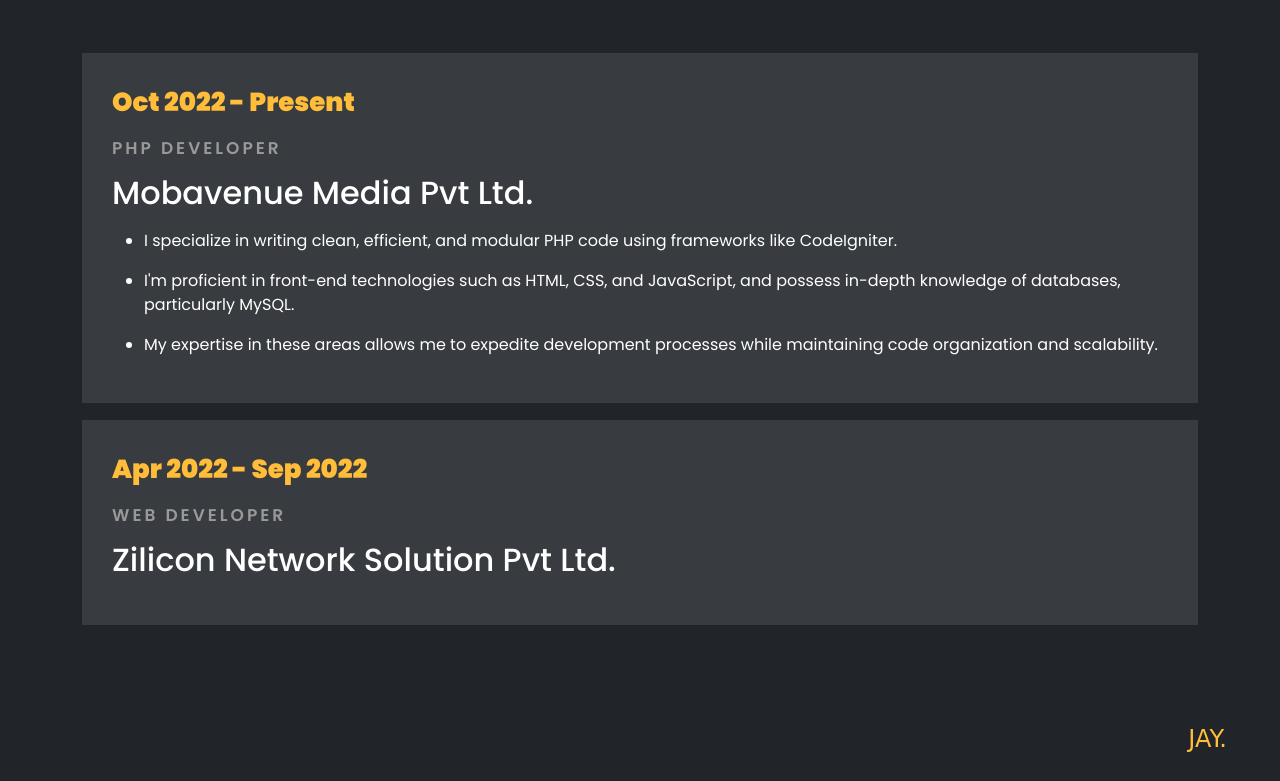
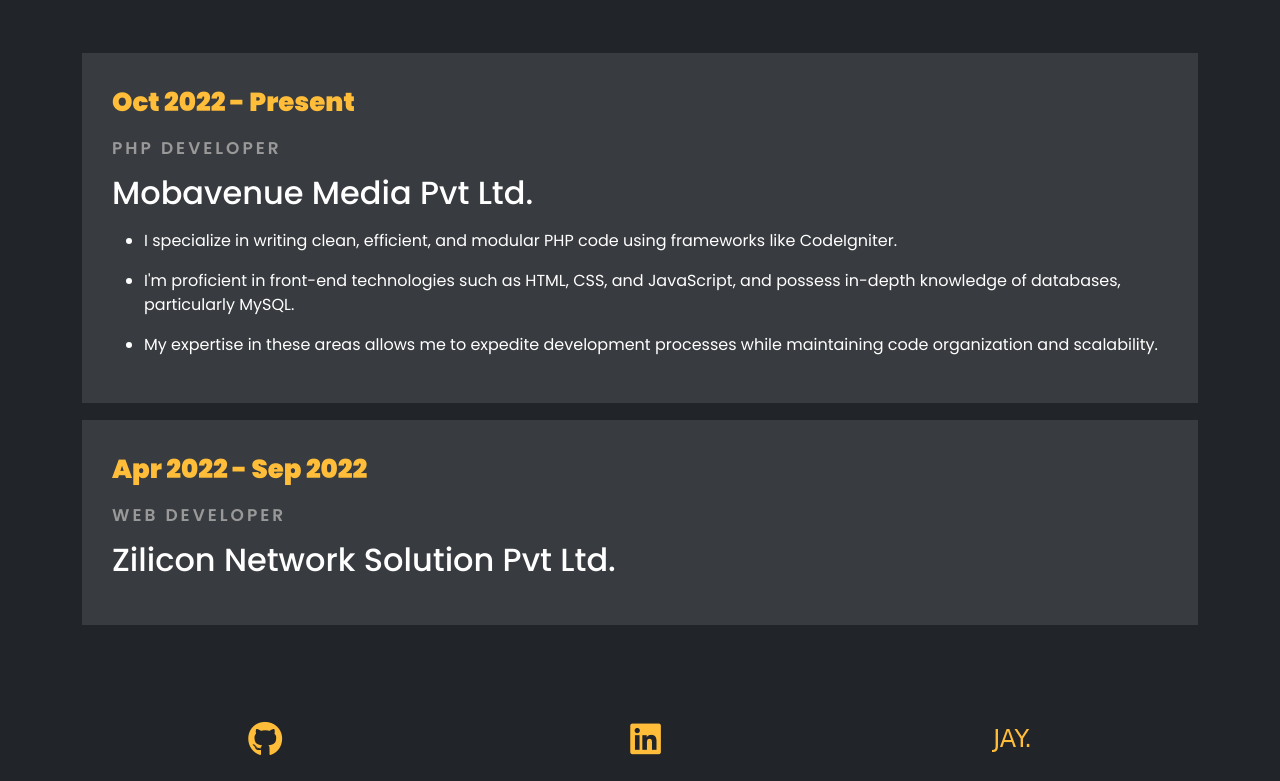
Before and after one commit to jayKanojiya1/jay_portfolio, a plain HTML site: page index.html in a window 1280 px wide. Shown: the part 1960-2741 px from the top of the page. Drawn offline with nearby package versions, Linux system fonts and the light colour scheme.

Commit message:
first commit

```diff
--- a/index.html
+++ b/index.html
@@ -261,7 +261,12 @@
 
   </main>
   <footer class="bg-dark">
-    <p class="mb-0 foot-para fs-4 pb-4">JAY.</p>
+    <div class="container foot-icon">
+      <a href="https://github.com/jayKanojiya1" target="_blank"><i class="fa-brands fa-github github me-3"></i></a>
+      <a href="https://www.linkedin.com/in/jay-kanojiya-818009212/" target="_blank"><i class="fa-brands fa-linkedin linkedin"></i></a>
+       <p class="mb-0 foot-para fs-4 pb-4">JAY.</p>
+    </div>
+
   </footer>
 
 
--- a/style.css
+++ b/style.css
@@ -80,15 +80,24 @@
     background: rgba(255, 255, 255, 0.1);
 }
 
+.github{
+    color: #ffbd39;
+    font-size: 35px;
+}
+.linkedin{
+    color: #ffbd39;
+    font-size: 35px;
+}
 
-
-
+.foot-icon{
+    display: flex;
+    justify-content: space-around;
+}
 
 .foot-para{
 font-family: cursive;
-text-align: right;
-    margin-right: 53px;
-    color: #ffbd39;
+font-size: 35px;
+  color: #ffbd39;
 }
 
 
```
